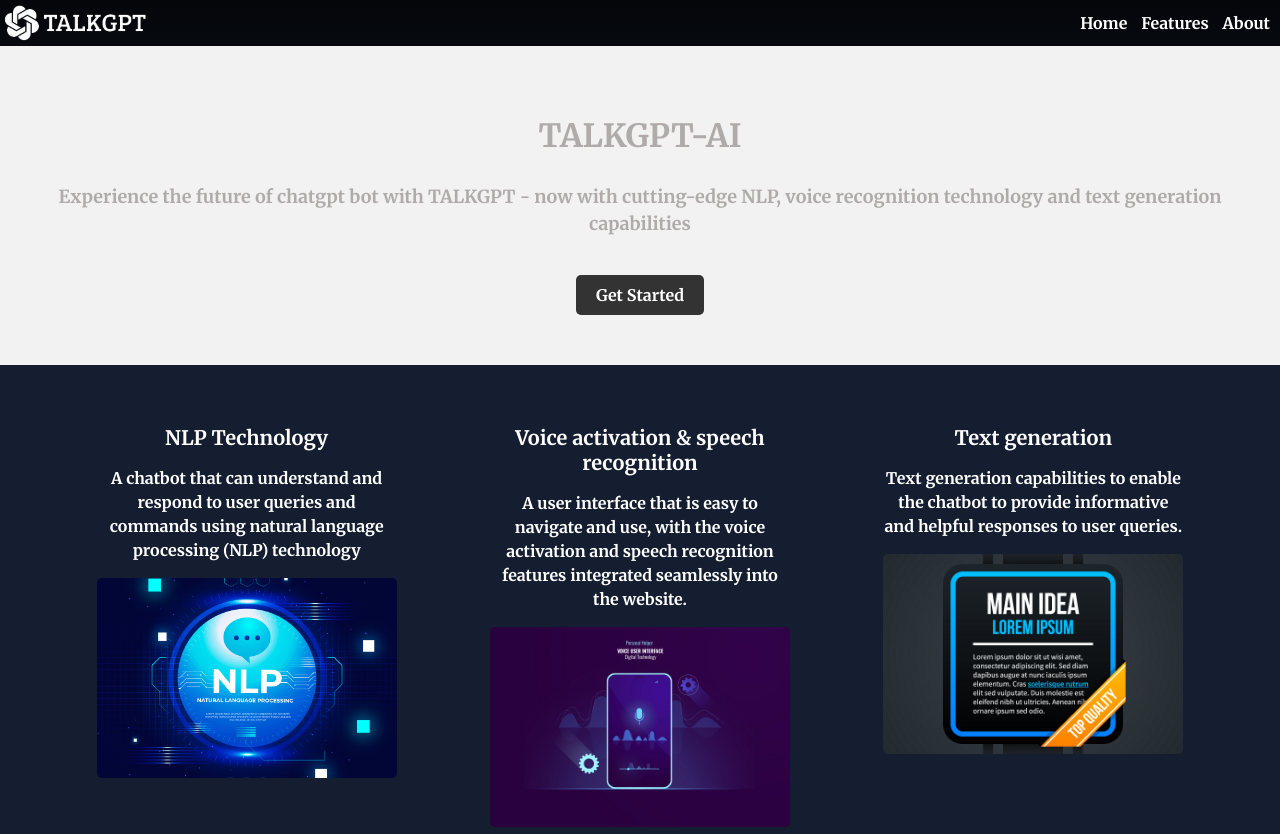
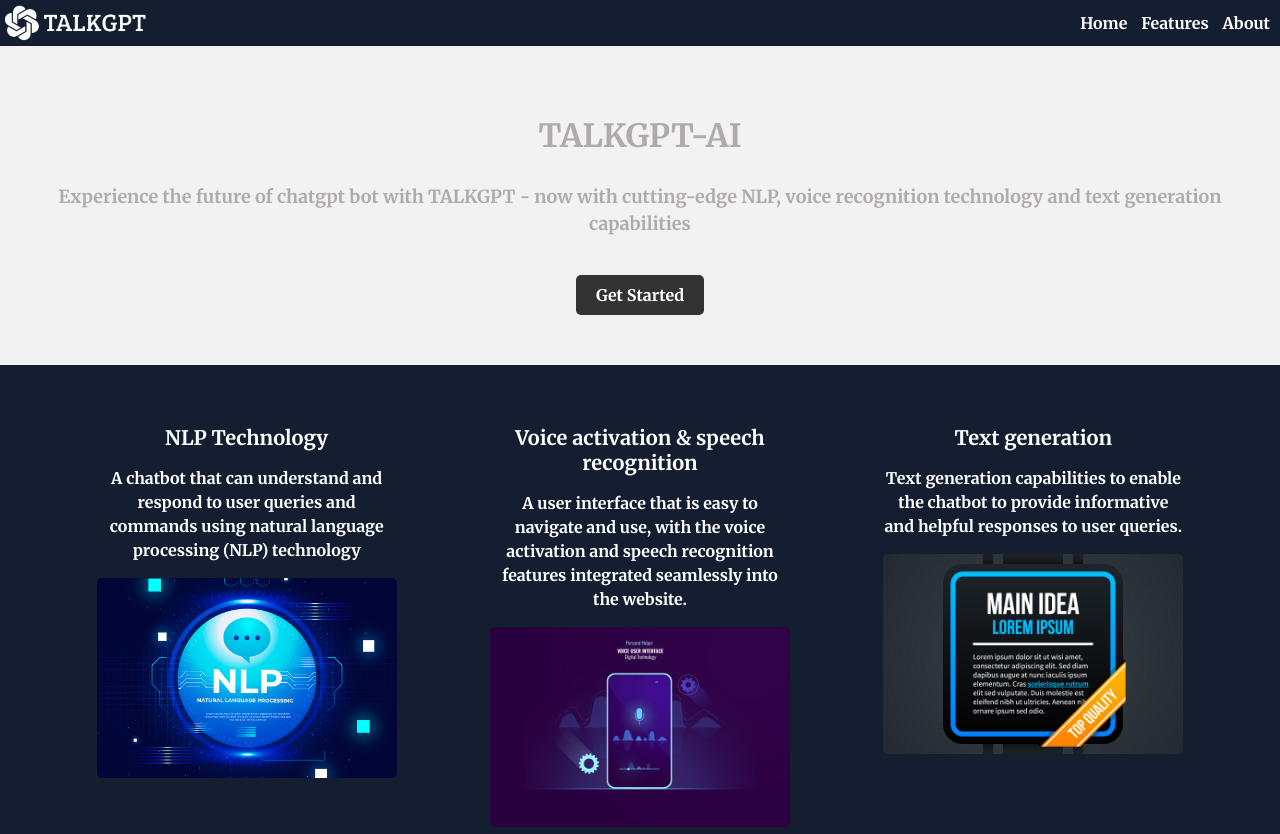
Before and after one commit to FionaG26/TALKGPT-AI, a plain HTML site: page index.html in a window 1280 px wide. Shown: the top 834 px of the page. Drawn offline with Linux system fonts and the light colour scheme; a script that the page names is missing.

Commit message:
Update index.css

```diff
--- a/index.css
+++ b/index.css
@@ -9,9 +9,8 @@
  .header-container {
    display: flex;
    justify-content: space-between;
-   background: linear-gradient(rgba(0,0,0,0.8),rgba(0,0,0,0.7));
    align-items: center;
-    }
+}
 
 nav ul {
   list-style-type: none;
```
